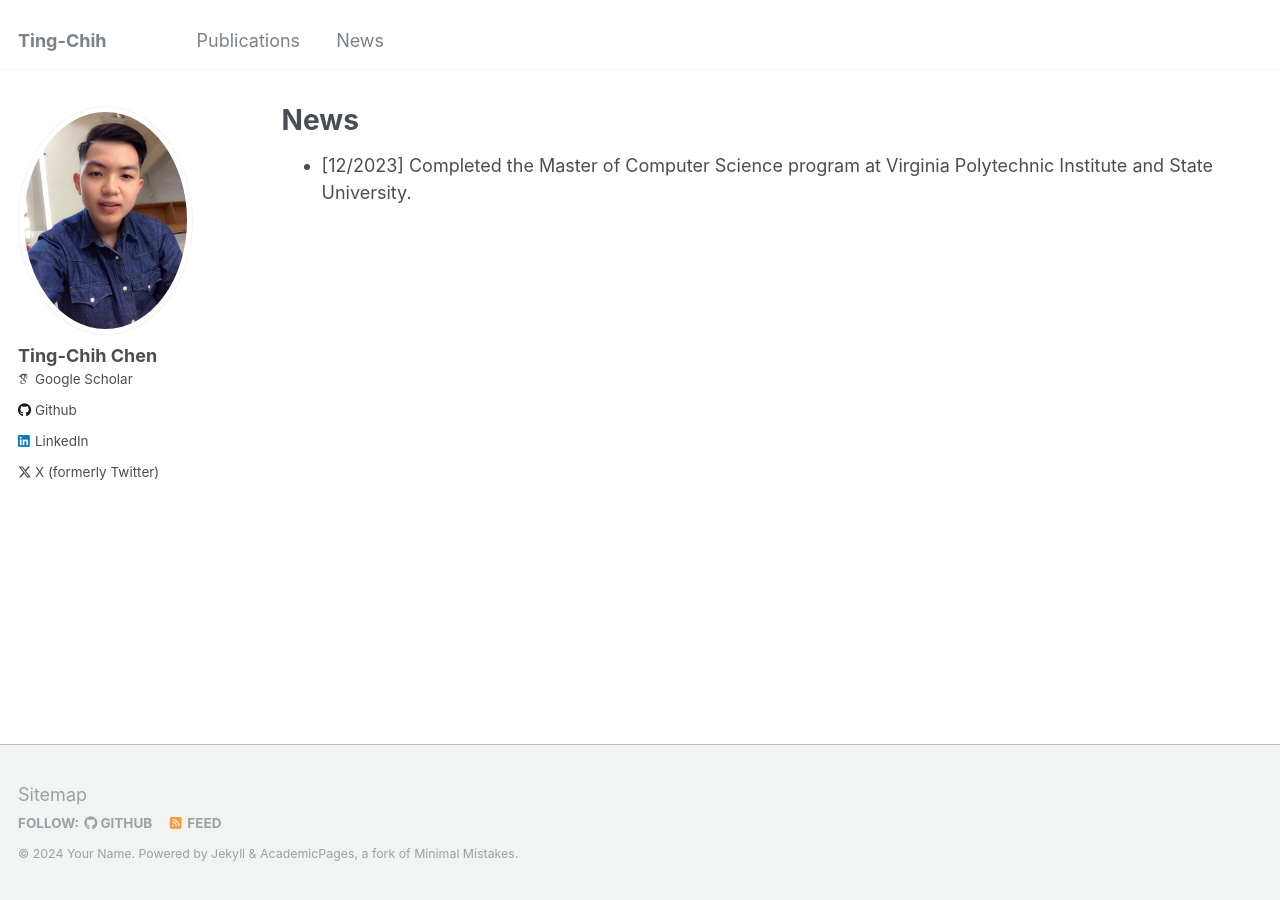
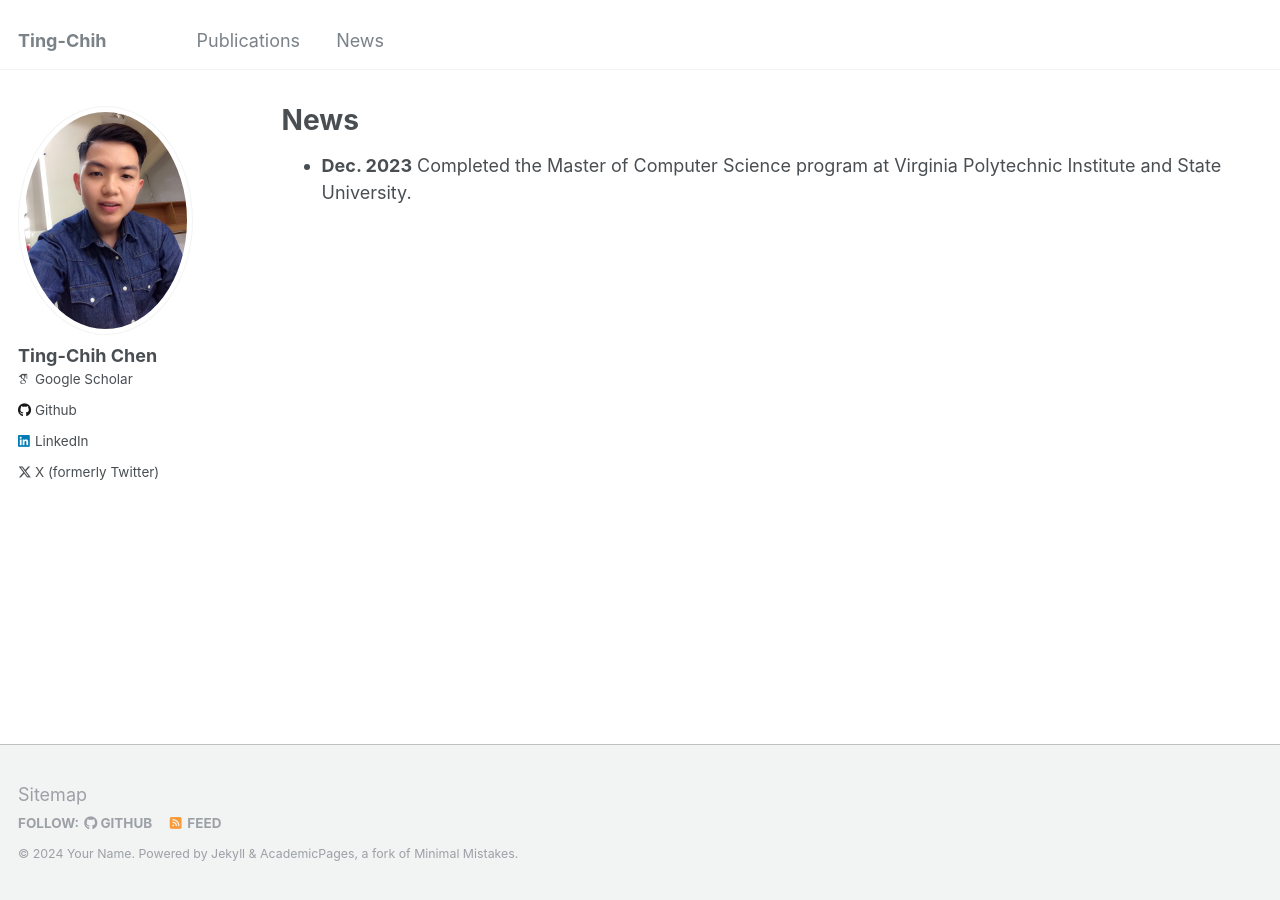
Before and after one commit to tingchihc/tingchihc.github.io, a Jekyll site: the page built from _pages/news.md, in a window 1280 px wide. Built offline with Jekyll 4.4.1, drawn with Linux system fonts in a browser that asks for light colours; some web fonts are replaced.

Commit message:
Update news.md

```diff
--- a/_pages/news.md
+++ b/_pages/news.md
@@ -10,5 +10,5 @@ redirect_from:
 {% include base_path %}
 
 <ul>
-  <li> [12/2023] Completed the Master of Computer Science program at Virginia Polytechnic Institute and State University. </li>
+  <li> <b>Dec. 2023</b> Completed the Master of Computer Science program at Virginia Polytechnic Institute and State University. </li>
 </ul>
```
